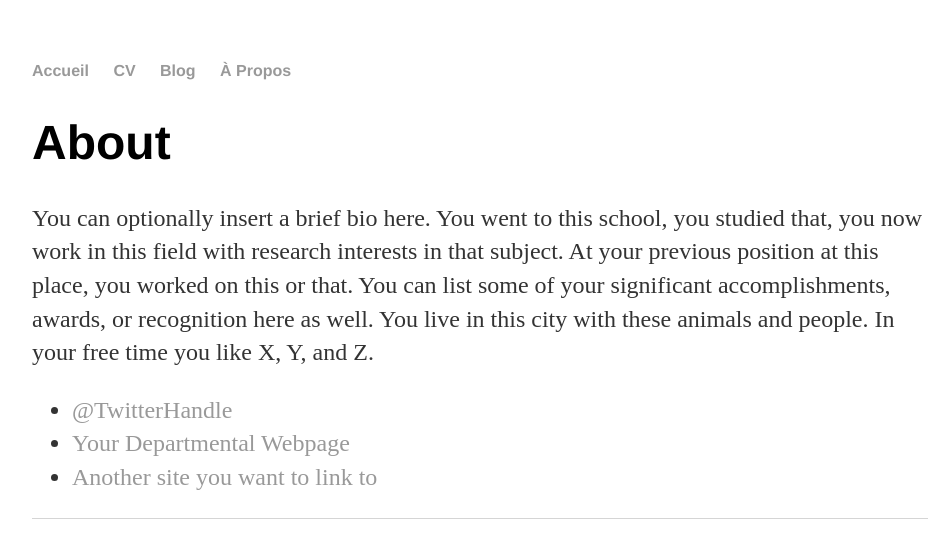
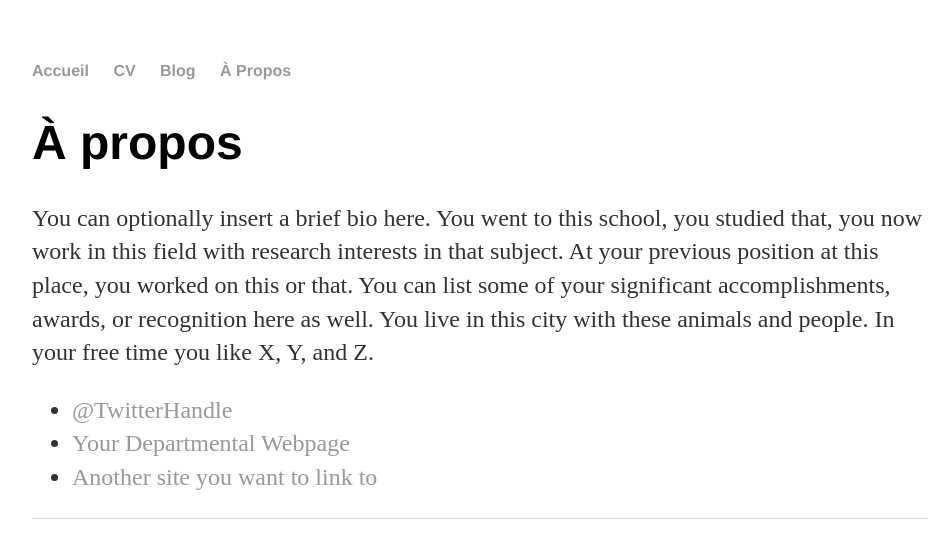
Before and after one commit to brossaro/Anzu, a Jekyll site: the page built from about/index.html, in a window 1280 px wide. Shown: the top 558 px of the page, without its empty margins (160-1112 px from the left). Built offline with Jekyll 4.4.1, drawn with Linux system fonts in a browser that asks for light colours.

Commit message:
Update index.html

```diff
--- a/about/index.html
+++ b/about/index.html
@@ -1,10 +1,10 @@
 ---
 layout: default
-title: About Hank Quinlan
+title: À propos
 ---
 
 		<div class="about">
-			<h1>About</h1>
+			<h1>À propos</h1>
 			<p>You can optionally insert a brief bio here. You went to this school, you studied that, you now work in this field with research interests in that subject. At your previous position at this place, you worked on this or that. You can list some of your significant accomplishments, awards, or recognition here as well. You live in this city with these animals and people. In your free time you like X, Y, and Z.</p>
 
 			<ul class="contacts">
```
